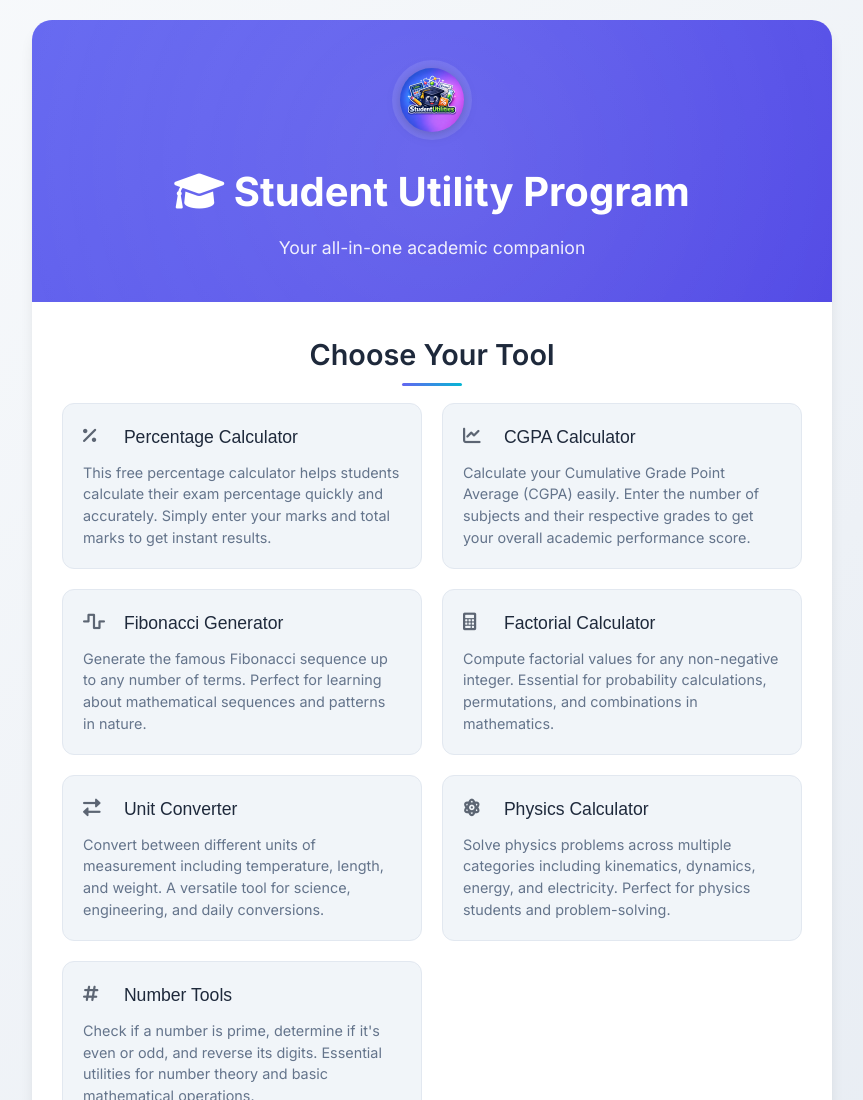
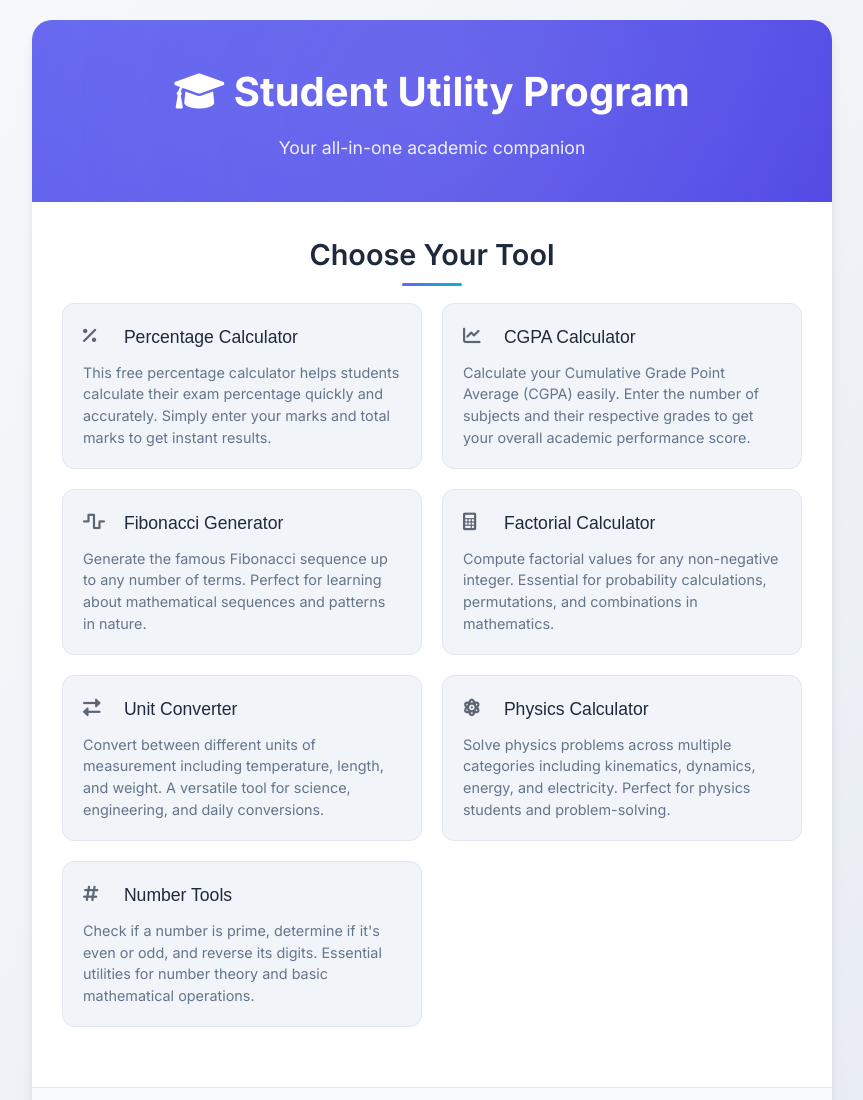
Before and after one commit to Granix2/Student-Utility-Program, a plain HTML site: page index.html in a window 1280 px wide. Shown: the top 1100 px of the page, without its empty margins (208-1071 px from the left). Drawn offline with Linux system fonts and the light colour scheme; files whose address does not match are found by name.

Commit message:
Add files via upload

```diff
--- a/index.html
+++ b/index.html
@@ -10,16 +10,8 @@
 <body>
     <div class="container">
         <div class="header">
-            <div class="logo-container">
-                <img src="file:///C:/Users/pc/Downloads/logo.png" alt="Student Utility Program Logo" class="site-logo" onclick="backToMenu()" style="cursor: pointer;">
-            </div>
             <h1><i class="fas fa-graduation-cap"></i> Student Utility Program</h1>
             <p>Your all-in-one academic companion</p>
-        </div>
-
-        <!-- Central Logo Watermark -->
-        <div class="central-logo">
-            <img src="file:///C:/Users/pc/Downloads/logo.png" alt="Student Utility Program Logo" class="central-logo-image">
         </div>
 
         <div id="menu" class="menu-section">
--- a/styles.css
+++ b/styles.css
@@ -80,56 +80,7 @@ body {
     50% { transform: scale(1.05); }
 }
 
-.logo-container {
-    margin-bottom: 20px;
-    display: flex;
-    justify-content: center;
-    align-items: center;
-}
 
-.site-logo {
-    max-width: 120px;
-    max-height: 80px;
-    width: auto;
-    height: auto;
-    object-fit: contain;
-    filter: drop-shadow(0 2px 4px rgba(0, 0, 0, 0.2));
-    transition: transform 0.3s ease;
-    border-radius: 50%;
-    background: rgba(255, 255, 255, 0.1);
-    padding: 8px;
-    cursor: pointer;
-}
-
-.site-logo:hover {
-    transform: scale(1.05);
-}
-
-.central-logo {
-    position: fixed;
-    top: 50%;
-    left: 50%;
-    transform: translate(-50%, -50%);
-    z-index: -1;
-    pointer-events: none;
-    opacity: 0.08;
-    width: 300px;
-    height: 300px;
-    display: flex;
-    align-items: center;
-    justify-content: center;
-}
-
-.central-logo-image {
-    max-width: 100%;
-    max-height: 100%;
-    width: auto;
-    height: auto;
-    object-fit: contain;
-    border-radius: 50%;
-    background: rgba(255, 255, 255, 0.05);
-    padding: 20px;
-}
 
 .header h1 {
     font-size: 2.5rem;
```
